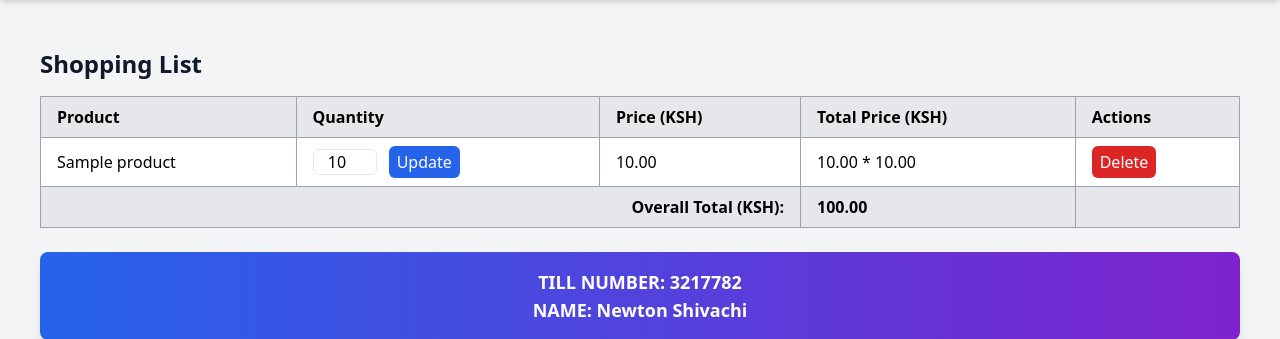
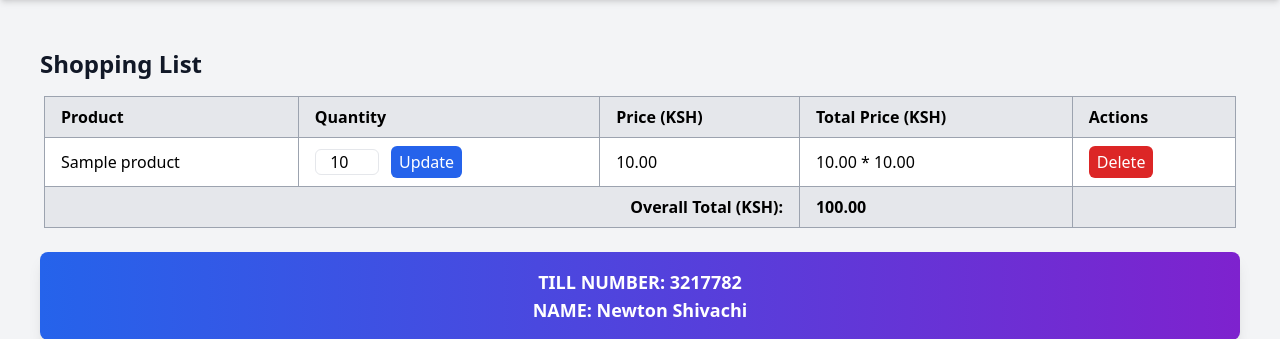
Before and after one commit to Newton-Atika/marketportal, a Django app: page /shopping-list/ in a window 1280 px wide. Shown: the part 132-471 px from the top of the page. Run offline with Django 5.2, Linux system fonts and the light colour scheme; tables that the repository leaves empty hold one stand-in row (values such as "Sample post"); parts of the project's set-up code (start-up, migrations or seed data) failed here and were passed over; some libraries are stand-ins or nearby versions.

Commit message:
Update shopping_list.html

```diff
--- a/home/templates/home/shopping_list.html
+++ b/home/templates/home/shopping_list.html
@@ -6,9 +6,9 @@
 <div class="bg-gray-100 p-6">
     <h1 class="text-2xl font-bold mb-4 text-gray-900">Shopping List</h1>
 
-    <!-- Scrollable Table -->
-    <div class="overflow-x-auto">
-        <table class="table-auto border-collapse border border-gray-400 min-w-full">
+    <!-- Full-width scrollable Table with small margins -->
+    <div class="overflow-x-auto mx-1">
+        <table class="table-auto border-collapse border border-gray-400 w-full">
             <thead class="bg-gray-200">
                 <tr>
                     <th class="border border-gray-400 px-4 py-2 text-left">Product</th>
```
